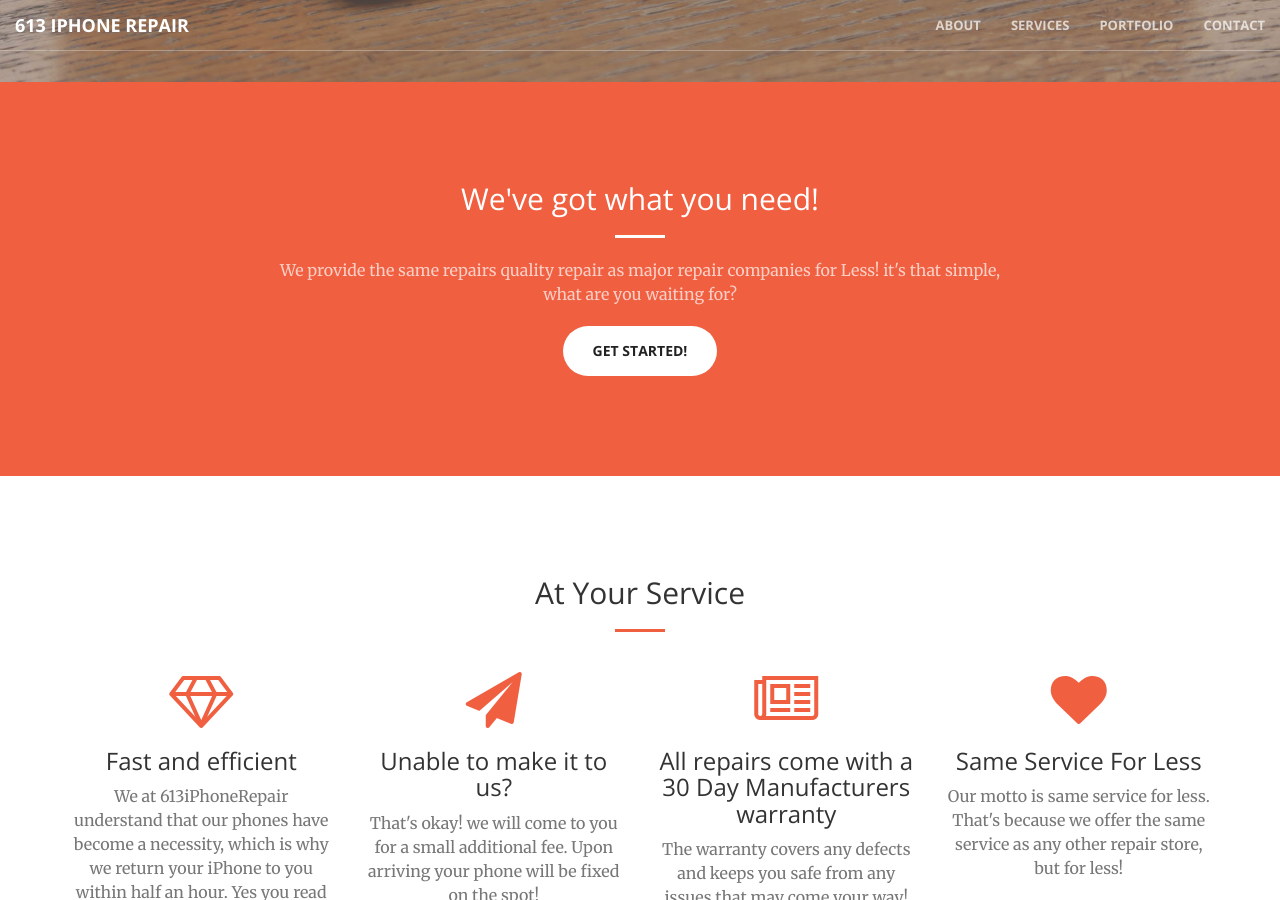
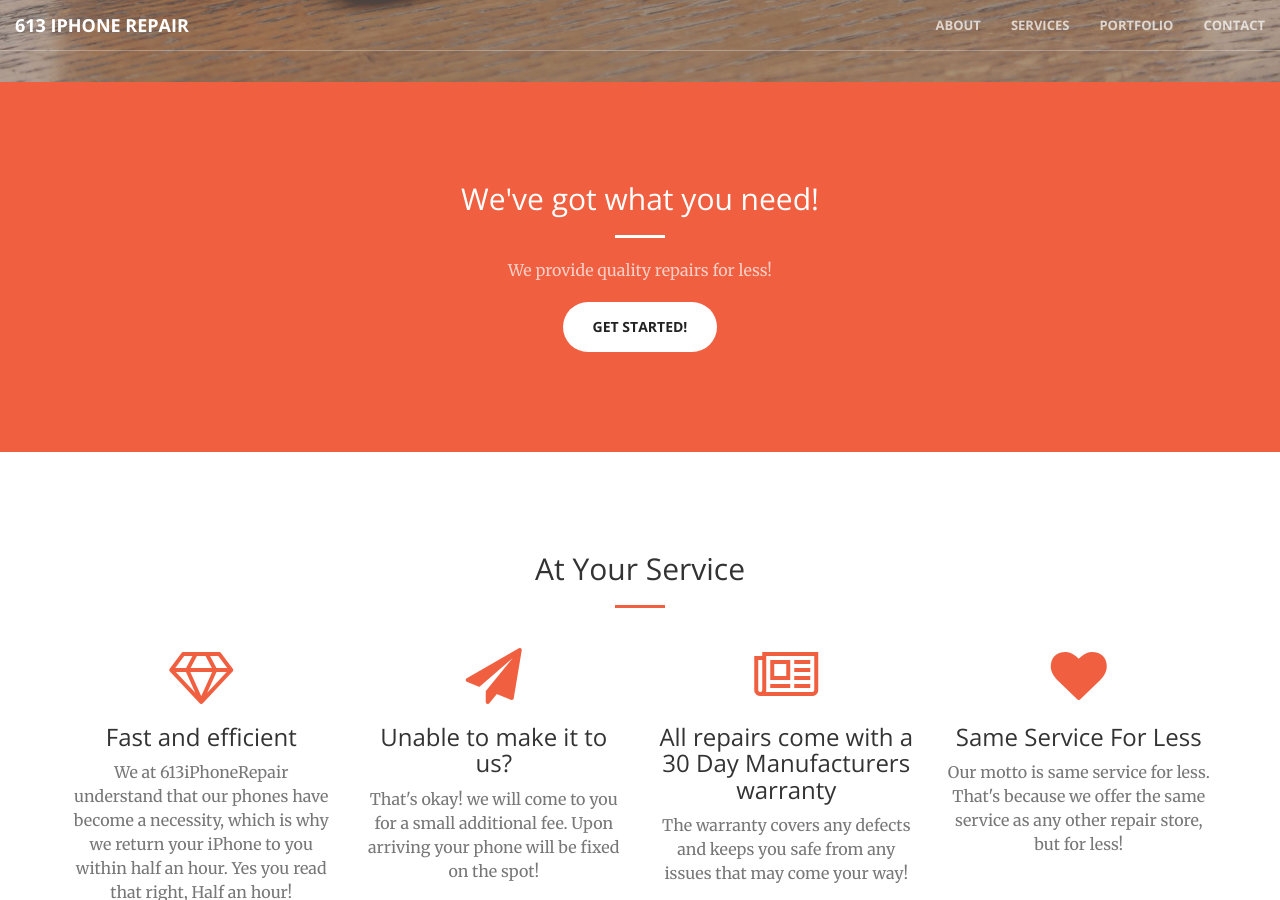
Before and after one commit to SuhaibElkomy/613iphonerepair, a Jekyll site: the page built from index.html, in a window 1280 px wide and 900 px high, scrolled down 818 px. Built offline with Jekyll 4.4.1, drawn with Linux system fonts in a browser that asks for light colours.

Commit message:
Update call-to-action.html

```diff
--- a/_includes/call-to-action.html
+++ b/_includes/call-to-action.html
@@ -4,7 +4,7 @@
             <div class="col-lg-8 col-lg-offset-2 text-center">
                 <h2 class="section-heading">We've got what you need!</h2>
                 <hr class="light">
-                <p class="text-faded">We provide the same repairs quality repair as major repair companies for Less! it's that simple, what are you waiting for?</p>
+                <p class="text-faded">We provide quality repairs for less!</p>
                 <a href="#" class="btn btn-default btn-xl">Get Started!</a>
             </div>
         </div>
```
